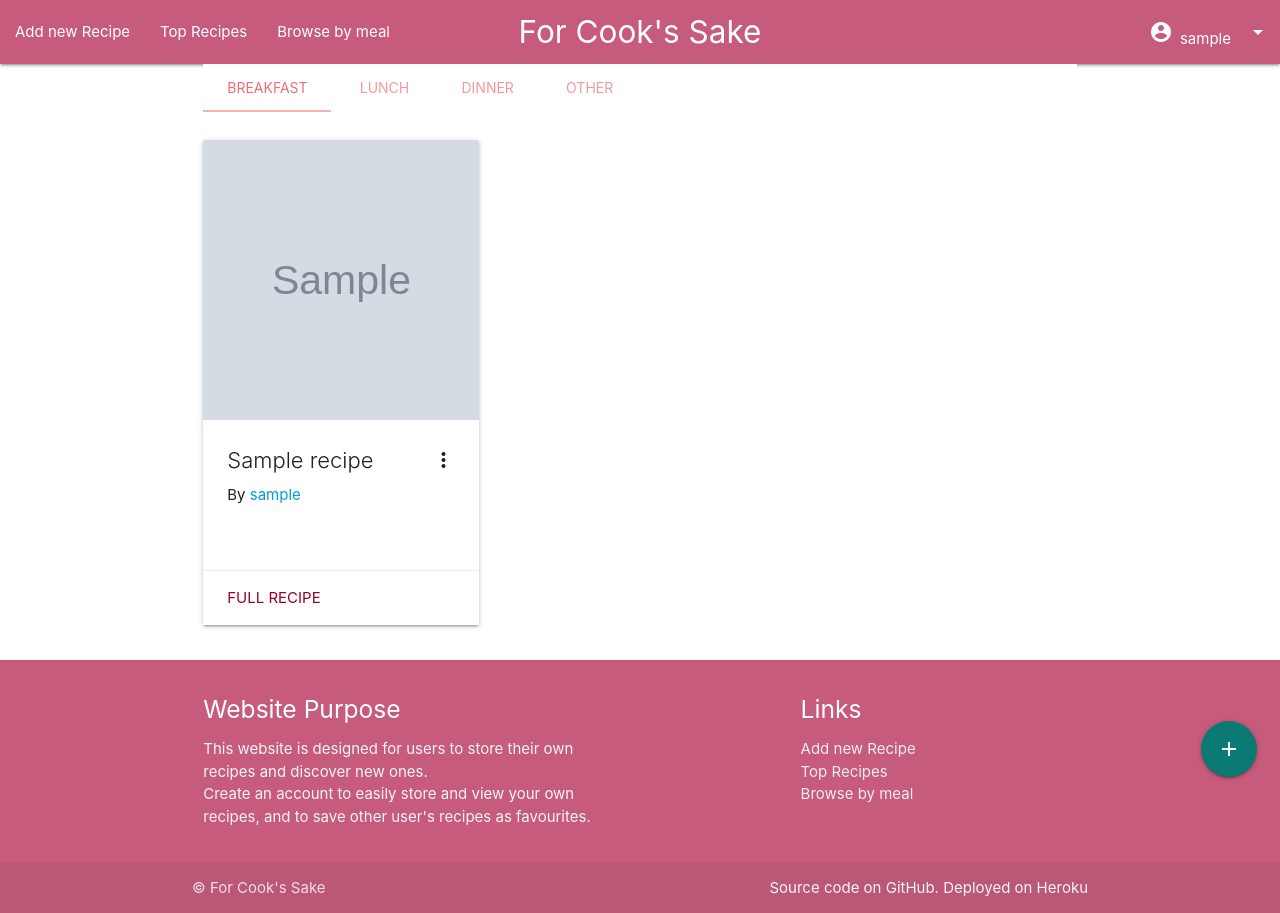
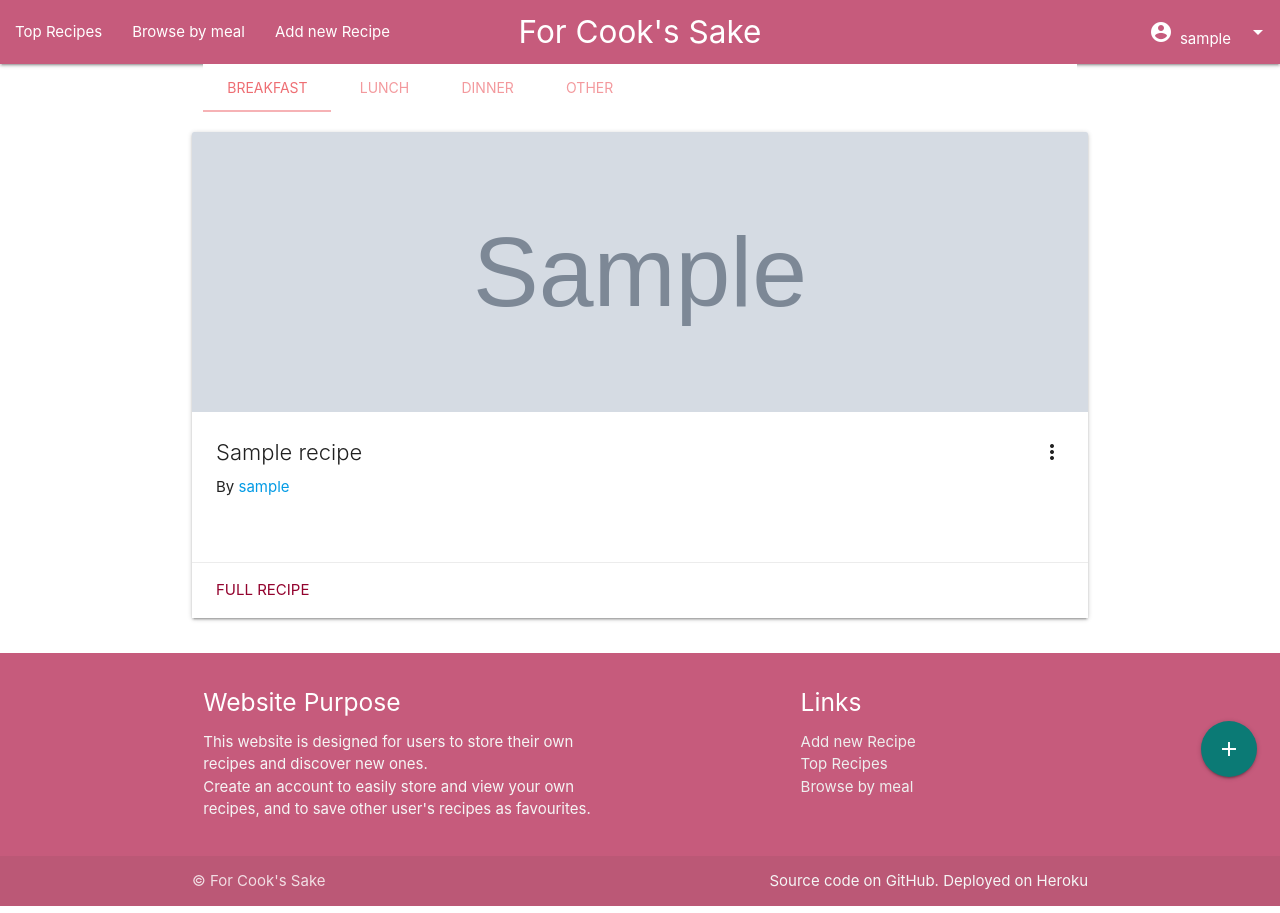
Before and after one commit to Beibhinn/data-milestone-project, a Flask app: page /meal_type in a window 1280 px wide. Run offline with Flask 2, Linux system fonts and the light colour scheme; the visitor is signed in with stand-in values (Sample User, id 1); grey boxes marked "Sample" are stand-in pictures; a database or web service that is not in the repository returns one stand-in record (values such as "Sample title"); some libraries are stand-ins or nearby versions.

Commit message:
Style & structre changes

```diff
--- a/app.py
+++ b/app.py
@@ -14,7 +14,7 @@ app.secret_key = os.getenv("SECRET", "randomsecretstringsosecure123")
 
 mongo = PyMongo(app)
 
-RECIPES_PER_PAGE = 3
+RECIPES_PER_PAGE = 12
 
 
 def create_recipe_from_form(form):
--- a/templates/base.html
+++ b/templates/base.html
@@ -20,9 +20,9 @@
         <a href="{{ url_for('get_recipes') }}" class="brand-logo center">For Cook's Sake</a>
         <a href="#" data-target="mobile-menu" class="sidenav-trigger"><i class="material-icons">menu</i></a>
         <ul id="nav-mobile" class="left hide-on-med-and-down">
-            <li><a href="{{ url_for('add_recipe') }}">Add new Recipe</a></li>
             <li><a href="{{ url_for('top_recipes') }}">Top Recipes</a></li>
             <li><a href="{{ url_for('meal_type')}}">Browse by meal</a></li>
+            <li><a href="{{ url_for('add_recipe') }}">Add new Recipe</a></li>
         </ul>
         <div class="right nav-right hide-on-med-and-down">
             {% if 'username' in session %}
@@ -40,14 +40,14 @@
 
 <ul class="sidenav collection" id="mobile-menu">
     <li class="collection-item">
-        <a href="{{ url_for('add_recipe') }}">Add new Recipe</a>
         <a href="{{ url_for('top_recipes') }}">Top Recipes</a>
         <a href="{{ url_for('meal_type')}}">Browse by meal</a>
+        <a href="{{ url_for('add_recipe') }}">Add new Recipe</a>
     </li>
     <li class="collection-item">
         {% if 'username' in session %}
             <a href="{{url_for('user_account', user_name=session['username'])}}"><i
-                    class="material-icons" style="display: inline-block">account_circle</i>{{ session['username'] }}</a>
+                    class="material-icons" style="display: inline-block">account_circle</i>{{ session['username'] }}'s Account</a>
             <a class="waves-effect waves-light btn" href="{{ url_for('logout') }}">Sign out</a>
         {% else %}
             <a class="waves-effect waves-light btn" href="{{ url_for('login') }}">Sign in</a>
--- a/templates/mealview.html
+++ b/templates/mealview.html
@@ -19,7 +19,7 @@
                 class="close material-icons">close</i></div>
         {% else %}
         {% for recipe in breakfast %}
-        <div class="col s12 m4">
+        <div class="s12 m6 l4">
             <div class="card sticky-action">
                 <div class="card-image small-card-image waves-effect waves-block waves-light">
                     <img class="activator small-activator" src="{{recipe.photo_src}}">
@@ -54,7 +54,7 @@
                 class="close material-icons">close</i></div>
         {% else %}
         {% for recipe in lunch %}
-        <div class="col s12 m4">
+        <div class="s12 m6 l4">
             <div class="card sticky-action">
                 <div class="card-image small-card-image waves-effect waves-block waves-light">
                     <img class="activator small-activator" src="{{recipe.photo_src}}">
@@ -89,7 +89,7 @@
                 class="close material-icons">close</i></div>
         {% else %}
         {% for recipe in dinner %}
-        <div class="col s12 m4">
+        <div class="s12 m6 l4">
             <div class="card sticky-action">
                 <div class="card-image small-card-image waves-effect waves-block waves-light">
                     <img class="activator small-activator" src="{{recipe.photo_src}}">
@@ -124,7 +124,7 @@
                 class="close material-icons">close</i></div>
         {% else %}
         {% for recipe in other %}
-        <div class="col s12 m4">
+        <div class="s12 m6 l4">
             <div class="card sticky-action">
                 <div class="card-image small-card-image waves-effect waves-block waves-light">
                     <img class="activator small-activator" src="{{recipe.photo_src}}">
--- a/templates/recipes.html
+++ b/templates/recipes.html
@@ -66,7 +66,7 @@
     <div class="toast" style="position: initial">No recipes found.<i class="close material-icons">close</i></div>
     {% else %}
     {% for recipe in recipes %}
-    <div class="col s12 m4">
+    <div class="col s12 m6 l4">
         <div class="card sticky-action">
             <div class="card-image small-card-image waves-effect waves-block waves-light">
                 <img class="activator small-activator" src="{{recipe.photo_src}}">
--- a/templates/toprecipes.html
+++ b/templates/toprecipes.html
@@ -8,7 +8,7 @@
     <div class="toast" style="position: initial">No recipes found.<i class="close material-icons">close</i></div>
     {% else %}
     {% for recipe in recipes %}
-    <div class="col s12 m4">
+    <div class="s12 m6 l4">
         <div class="card sticky-action">
             <div class="card-image small-card-image waves-effect waves-block waves-light">
                 <img class="activator small-activator" src="{{recipe.photo_src}}">
```
